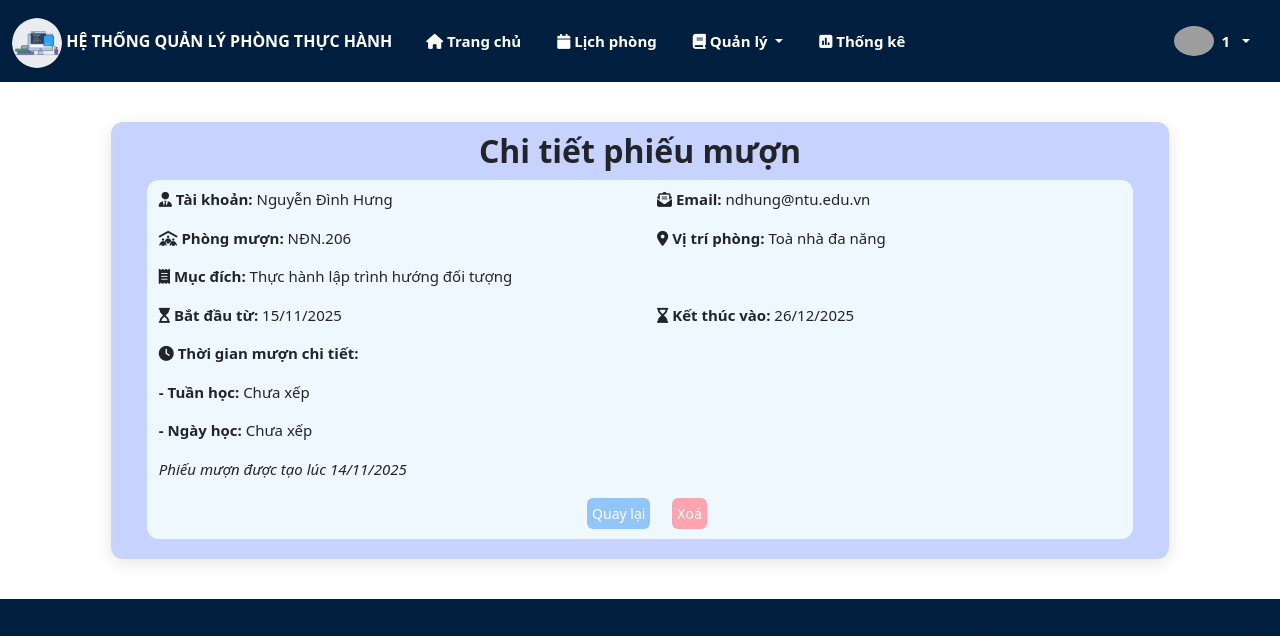
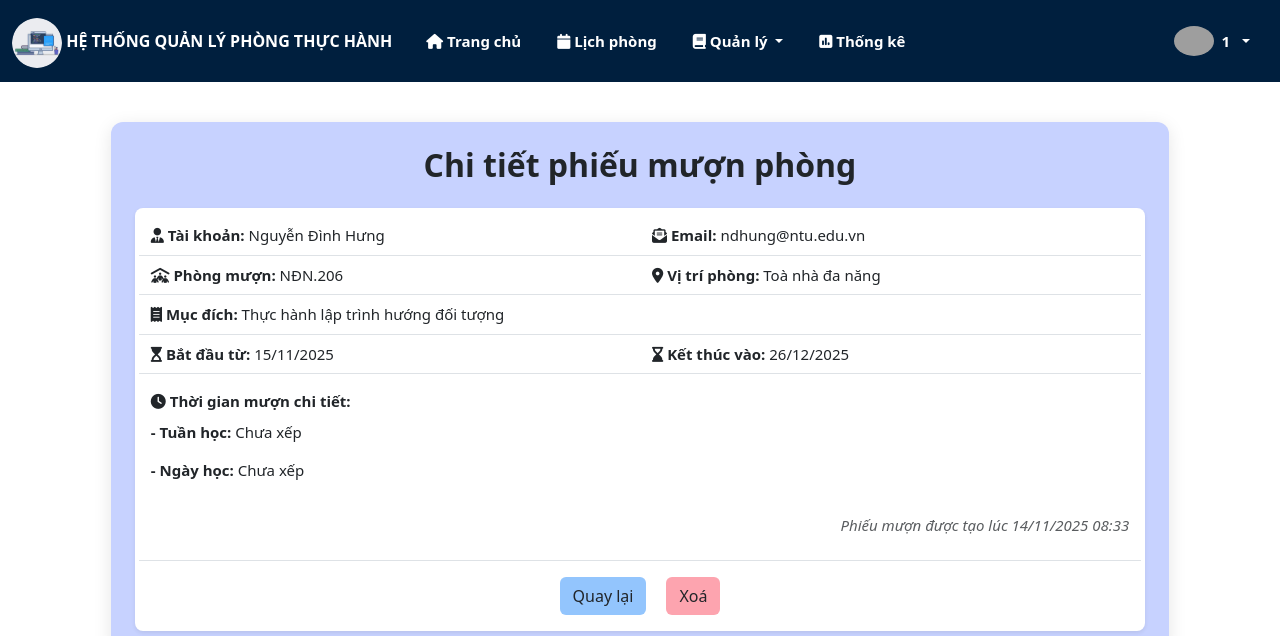
Before and after one commit to TuanKiet1774/LabManagementSystem, a PHP site: page /history_detail.php?maphieu=PH005 in a window 1280 px wide. Shown: the top 636 px of the page. Run offline with PHP 8.4, Linux system fonts and the light colour scheme; the visitor is signed in with stand-in values (Sample User, id 1); data comes from the database, SQL or seed files in the repository; grey boxes are pictures that could not be loaded.

Commit message:
Cập nhật tìm kiếm lịch sử, chi tiết thông tin phiếu mượn

```diff
--- /dev/null
+++ b/Src/Controller/historyController.php
@@ -0,0 +1,5 @@
+<?php
+function infoPM($con){
+
+}
+?>
--- a/Src/history_detail.php
+++ b/Src/history_detail.php
@@ -93,55 +93,99 @@
             WHERE tgm.MaPhieu = '$maphieu'
             ORDER BY th.GioBG;";
     $db2 = mysqli_query($con, $sql2);
+    $db3 = mysqli_query($con, $sql2);
+
+    // Lấy dữ liệu cho các phần tử chính
+    $col1 = mysqli_fetch_assoc($db1);
+    // Lưu ý: $col2 chỉ lấy dòng đầu tiên, nhưng ta sẽ không dùng nó để hiển thị chi tiết (sẽ dùng $db3)
+    $col2 = mysqli_fetch_assoc($db2);
     ?>
     <?php include './header.php'; ?>
     <main>
         <div class="container-fluid">
-            <div class="detail-box">
+            <div class="detail-box p-4">
                 <center>
-                    <h2><b>Chi tiết phiếu mượn</b></h2>
+                    <h2 class="mb-4"><b>Chi tiết phiếu mượn phòng</b></h2>
                 </center>
-                <table>
-                    <?php
-                    $col1 = mysqli_fetch_assoc($db1);
-                    $col2 = mysqli_fetch_assoc($db2);
-                    echo "<tr>";
-                    echo "<td><b><i class='fa-solid fa-user-tie'></i> Tài khoản: </b>" . $col1['Ho'] . " " . $col1['Ten'] . "</td>";
-                    echo "<td><b><i class='fa-solid fa-envelope-open-text'></i> Email: </b>" . $col1['Email'] . "</td>";
-                    echo "</tr>";
-                    echo "<tr>";
-                    echo "<td><b><i class='fa-solid fa-people-roof'></i> Phòng mượn: </b>" . $col1['TenPhong'] . "</td>";
-                    echo "<td><b><i class='fa-solid fa-location-dot'></i> Vị trí phòng: </b>" . $col1['TenNhom'] . "</td>";
-                    echo "</tr>";
-                    echo "<tr>";
-                    echo "<td colspan='2'><b><i class='fa-solid fa-receipt'></i> Mục đích: </b>" . $col1['MucDich'] . "</td>";
-                    echo "</tr>";
-                    echo "<tr>";
-                    echo "<td><b><i class='fa-solid fa-hourglass-start'></i> Bắt đầu từ: </b>" . date("d/m/Y", strtotime($col1['NgayBD'])) . "</td>";
-                    echo "<td><b><i class='fa-solid fa-hourglass-end'></i> Kết thúc vào: </b>" . date("d/m/Y", strtotime($col1['NgayKT'])) . "</td>";
-                    echo "</tr>";
-                    echo "<tr>";
-                    echo "<td colspan='2'><b><i class='fa-solid fa-clock'></i> Thời gian mượn chi tiết:</b></td>";
-                    echo "</tr>";
-                    echo "<tr>";
-                    echo "<tr>";
-                    echo "<td colspan='2'><b>- Tuần học: </b>" . (!empty($col2['TrangThaiTuan']) ? $col2['TrangThaiTuan'] : "Chưa xếp") . "</td>";
-                    echo "</tr>";
-                    echo "<tr>";
-                    echo "<td colspan='2'><b>- Ngày học: </b>" . (!empty($col2['NgayTrongTuan']) ? $col2['NgayTrongTuan'] : "Chưa xếp") . "</td>";
-                    echo "</tr>";
-                    echo "<tr>";
-                    echo "<td colspan='2'><i>Phiếu mượn được tạo lúc " . date("d/m/Y", strtotime($col1['NgayTao'])) . "</i></td>";
-                    echo "</tr>";
 
-                    ?>
-                    <tr>
-                        <td class="m-4" colspan="2" align="center">
-                            <a href="javascript:window.history.back(); window.location.href='./signup.php';" class="btnBack ms-3">Quay lại</a>
-                            <a href="./history_delete.php" class="btnEdit ms-3">Xoá</a>
-                        </td>
-                    </tr>
-                </table>
+                <div class="container-fluid bg-white p-3 rounded-3 shadow-sm">
+                    <div class="row mb-2 pb-2 border-bottom">
+                        <div class="col-md-6">
+                            <b><i class="fa-solid fa-user-tie"></i> Tài khoản: </b><?php echo $col1['Ho'] . " " . $col1['Ten']; ?>
+                        </div>
+                        <div class="col-md-6">
+                            <b><i class="fa-solid fa-envelope-open-text"></i> Email: </b><?php echo $col1['Email']; ?>
+                        </div>
+                    </div>
+
+                    <div class="row mb-2 pb-2 border-bottom">
+                        <div class="col-md-6">
+                            <b><i class="fa-solid fa-people-roof"></i> Phòng mượn: </b><?php echo $col1['TenPhong']; ?>
+                        </div>
+                        <div class="col-md-6">
+                            <b><i class="fa-solid fa-location-dot"></i> Vị trí phòng: </b><?php echo $col1['TenNhom']; ?>
+                        </div>
+                    </div>
+
+                    <div class="row mb-2 pb-2 border-bottom">
+                        <div class="col-12">
+                            <b><i class="fa-solid fa-receipt"></i> Mục đích: </b><?php echo $col1['MucDich']; ?>
+                        </div>
+                    </div>
+
+                    <div class="row mb-3 pb-2 border-bottom">
+                        <div class="col-md-6">
+                            <b><i class="fa-solid fa-hourglass-start"></i> Bắt đầu từ: </b><?php echo date("d/m/Y", strtotime($col1['NgayBD'])); ?>
+                        </div>
+                        <div class="col-md-6">
+                            <b><i class="fa-solid fa-hourglass-end"></i> Kết thúc vào: </b><?php echo date("d/m/Y", strtotime($col1['NgayKT'])); ?>
+                        </div>
+                    </div>
+
+                    <div class="row mb-2">
+                        <div class="col-12">
+                            <b><i class="fa-solid fa-clock"></i> Thời gian mượn chi tiết:</b>
+                        </div>
+                    </div>
+
+                    <div class="row mb-2 pb-2">
+                        <div class="col-12">
+                            <b>- Tuần học: </b><?php echo (!empty($col2['TrangThaiTuan']) ? $col2['TrangThaiTuan'] : "Chưa xếp"); ?>
+                        </div>
+                    </div>
+
+                    <div class="row mb-2 pb-2">
+                        <div class="col-12">
+                            <b>- Ngày học: </b><?php echo (!empty($col2['NgayTrongTuan']) ? $col2['NgayTrongTuan'] : "Chưa xếp"); ?>
+                        </div>
+                    </div>
+
+                    <div class="row mb-3">
+                        <div class="col-12 ps-4">
+                            <?php
+                            while ($col3 = mysqli_fetch_assoc($db3)) {
+                                echo '<div class="mb-1">';
+                                echo $col3['TenTiet'] . " (" . date("H:i", strtotime($col3['GioBG'])) . " - " . date("H:i", strtotime($col3['GioKT'])) . ")";
+                                echo '</div>';
+                            }
+                            ?>
+                        </div>
+                    </div>
+
+                    <div class="row">
+                        <div class="col-12 text-end">
+                            <i class="text-muted">Phiếu mượn được tạo lúc <?php echo date("d/m/Y H:i", strtotime($col1['NgayTao'])); ?></i>
+                        </div>
+                    </div>
+
+                    <div class="row mt-4 pt-3 border-top">
+                        <div class="col-12 text-center">
+                            <a href="javascript:window.history.back();" class="btnBack btn ms-2 me-2">Quay lại</a>
+                            <a href="./history_delete.php?maphieu=<?php echo $col1['MaPhieu']; ?>" class="btnEdit btn ms-2 me-2">Xoá</a>
+                        </div>
+                    </div>
+
+                </div>
             </div>
         </div>
     </main>
--- a/Src/statistic.php
+++ b/Src/statistic.php
@@ -60,6 +60,11 @@
 </style>
 
 <body>
+    <?php
+    include_once('../Database/config.php');
+    include './Controller/loginController.php';
+    $user = checkLogin();
+    ?>
     <?php include './header.php'; ?>
     <main>
         <div class="container-fluid">
```
Also changed, not shown: Src/history.php (+13 -9 lines).
